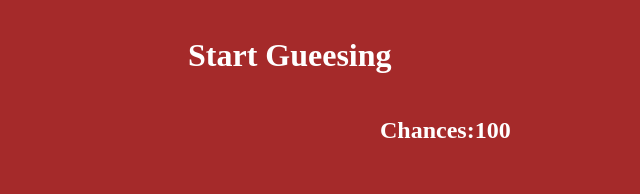
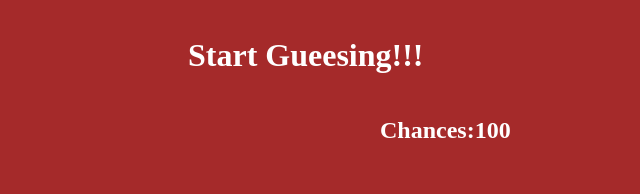
Before and after one commit to ayushsingh3007/dom_handson, a plain HTML site: page index.html in a window 1280 px wide. Shown: the part 443-637 px from the top of the page, 388-1028 px from the left. Drawn offline with Linux system fonts and the light colour scheme.

Commit message:
Update index.html

```diff
--- a/index.html
+++ b/index.html
@@ -32,7 +32,7 @@
 
 
 
-            <div class="message2"><h1 class="message">Start Gueesing</h1></div>
+            <div class="message2"><h1 class="message">Start Gueesing!!!</h1></div>
 
 
 
```
